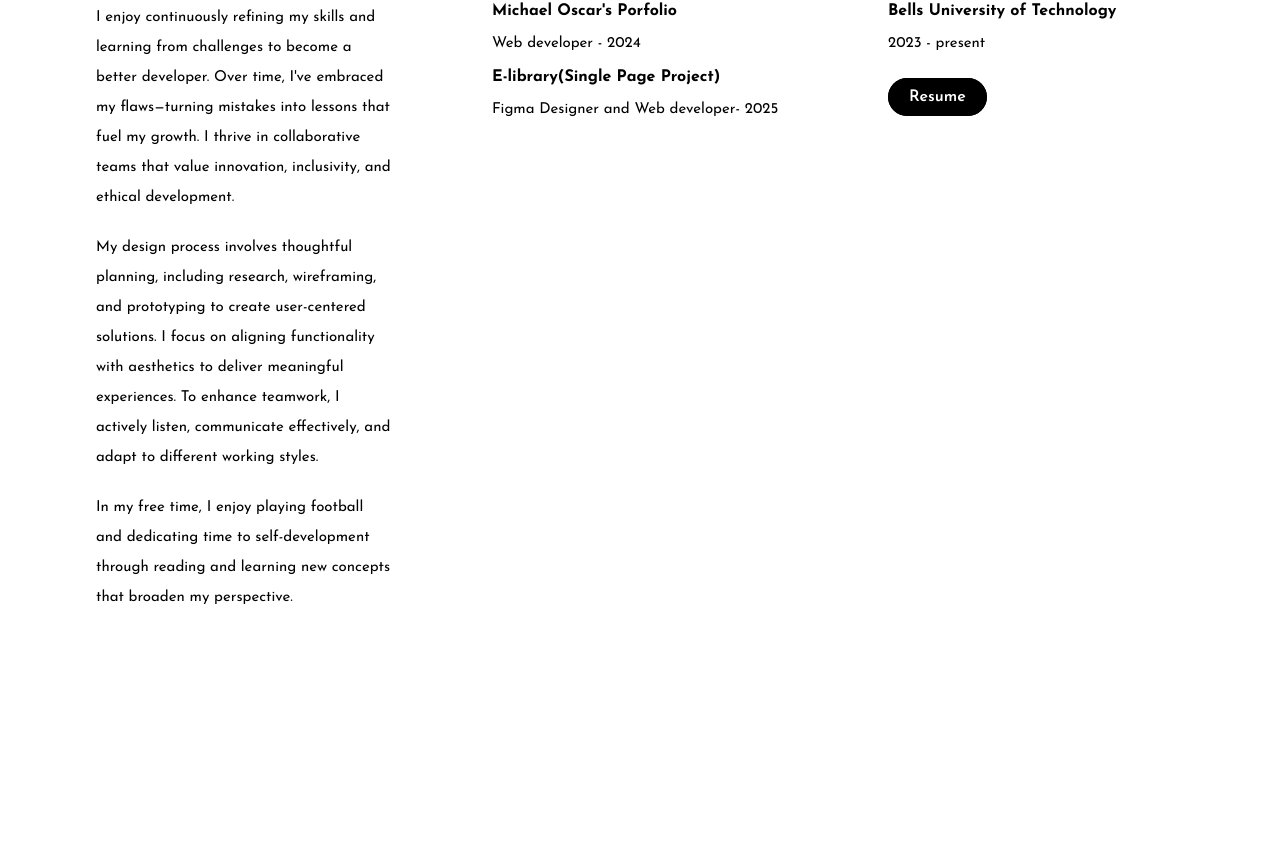
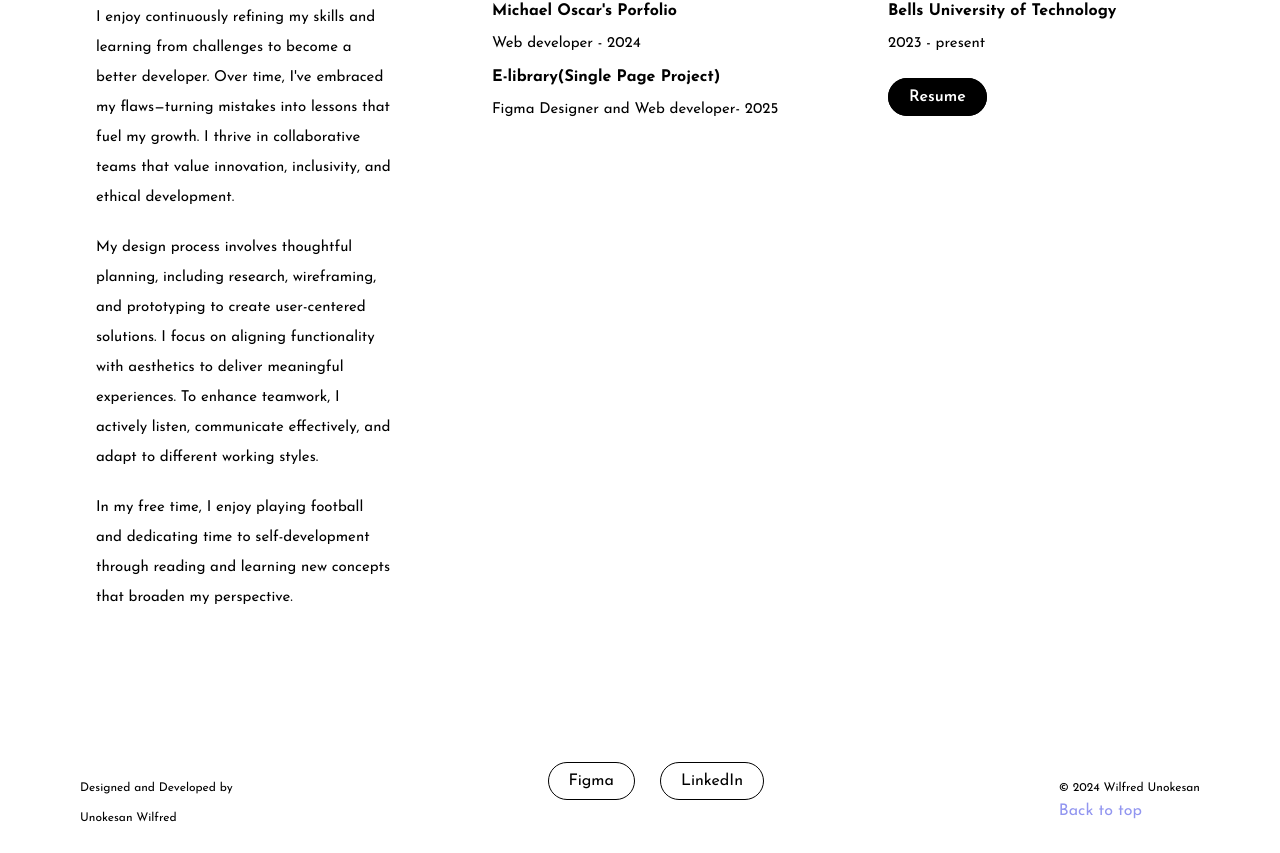
Before and after one commit to Wilfredpin/Wilfred-s-Portfolio, a plain HTML site: page index3.html in a window 1280 px wide. Shown: the part 542-1395 px from the top of the page. Before the commit the page ends 1315 px from the top, so only its background shows below. Drawn offline with Linux system fonts and the light colour scheme.

Commit message:
Add files via upload

```diff
--- a/index3.html
+++ b/index3.html
@@ -6,8 +6,8 @@
     <title>About Me</title>
 
     <link rel="preconnect" href="https://fonts.googleapis.com">
-<link rel="preconnect" href="https://fonts.gstatic.com" crossorigin>
-<link href="https://fonts.googleapis.com/css2?family=Josefin+Sans:wght@200;300;400;500;600;700&display=swap" rel="stylesheet">
+    <link rel="preconnect" href="https://fonts.gstatic.com" crossorigin>
+    <link href="https://fonts.googleapis.com/css2?family=Josefin+Sans:ital,wght@0,100..700;1,100..700&display=swap" rel="stylesheet">
 
     <script
       src="https://kit.fontawesome.com/723403ae5d.js"
@@ -34,7 +34,7 @@
       </nav>
 
       <div class="socials">
-        <a href="https://www.figma.com/design/FofniYuptJMtaoqOmO7m8r/Work-Space?t=YPNuJhjL0ncxmwtl-1">Figma</a>
+        <a href="https://www.figma.com/design/Tk0DlRjbKAZeTQ7kgWgGyJ/Language-Learning-App-Design?node-id=0-1&t=MwVpI4BWefHSXuJO-1">Figma</a>
         <a href="">LinkedIn</a>
         <a href="" onclick="copyEmail()" class="Mail">Copy Mail</a>
       </div>
@@ -105,7 +105,22 @@
       </div>
     </div>
 
-    <footer></footer>
+    <footer>
+      <div class="footer">
+        <div class="footer-left">
+          <p>Designed and Developed by <br>Unokesan Wilfred</p>
+        </div>
+
+        <div class="footer-middle">
+          <a href="https://www.figma.com/design/Tk0DlRjbKAZeTQ7kgWgGyJ/Language-Learning-App-Design?node-id=0-1&t=MwVpI4BWefHSXuJO-1">Figma</a>
+          <a href="" class="INK">LinkedIn</a>
+        </div>
+
+        <div class="footer-right">
+          <p>© 2024 Wilfred Unokesan</p>
+          <a href="index.html">Back to top</a>
+      </div>
+    </footer>
 
     <script>
             hamburger = document.querySelector(".hamburger");
```
Also changed, not shown: index.html (+3 -3 lines), index2.html (+20 -4 lines).
